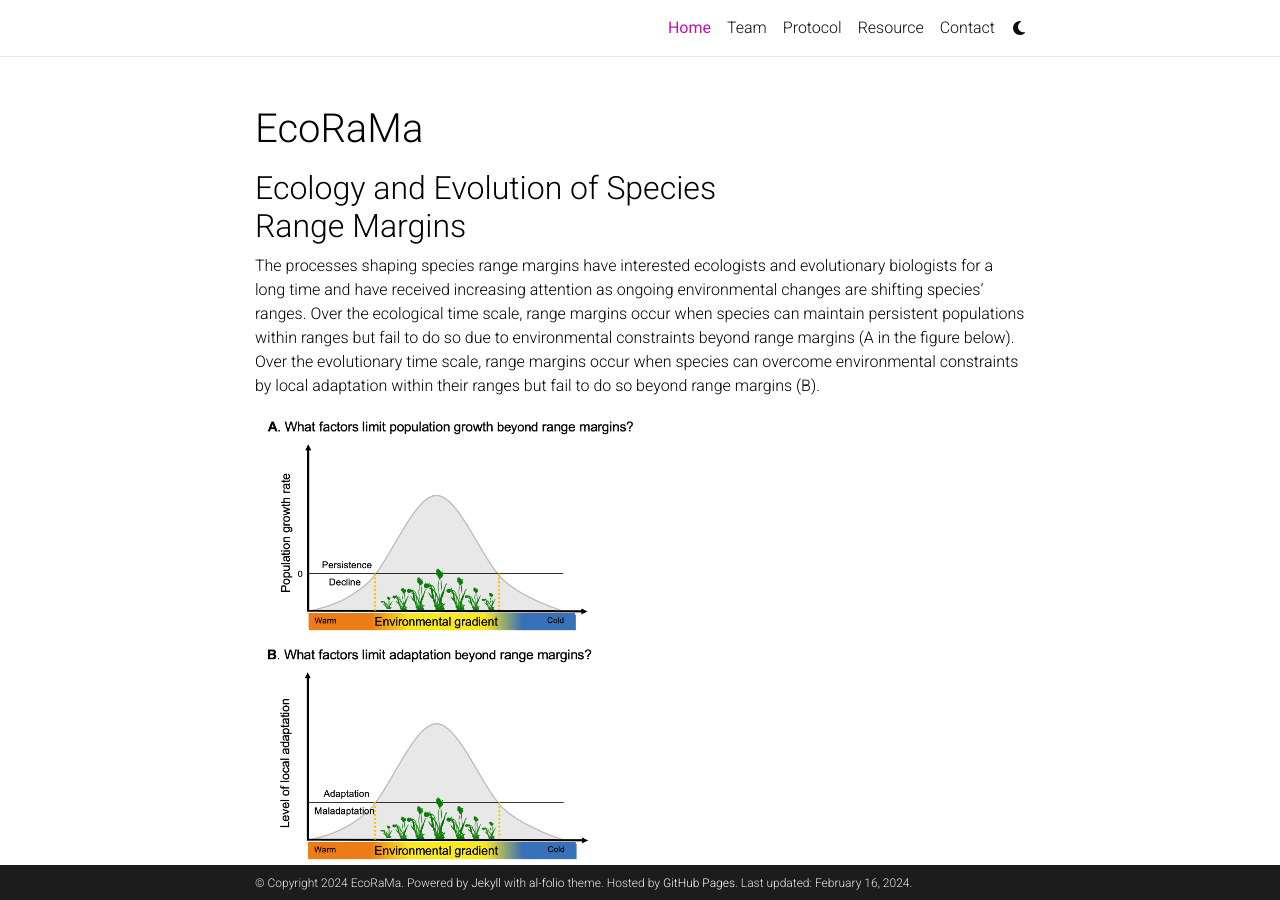
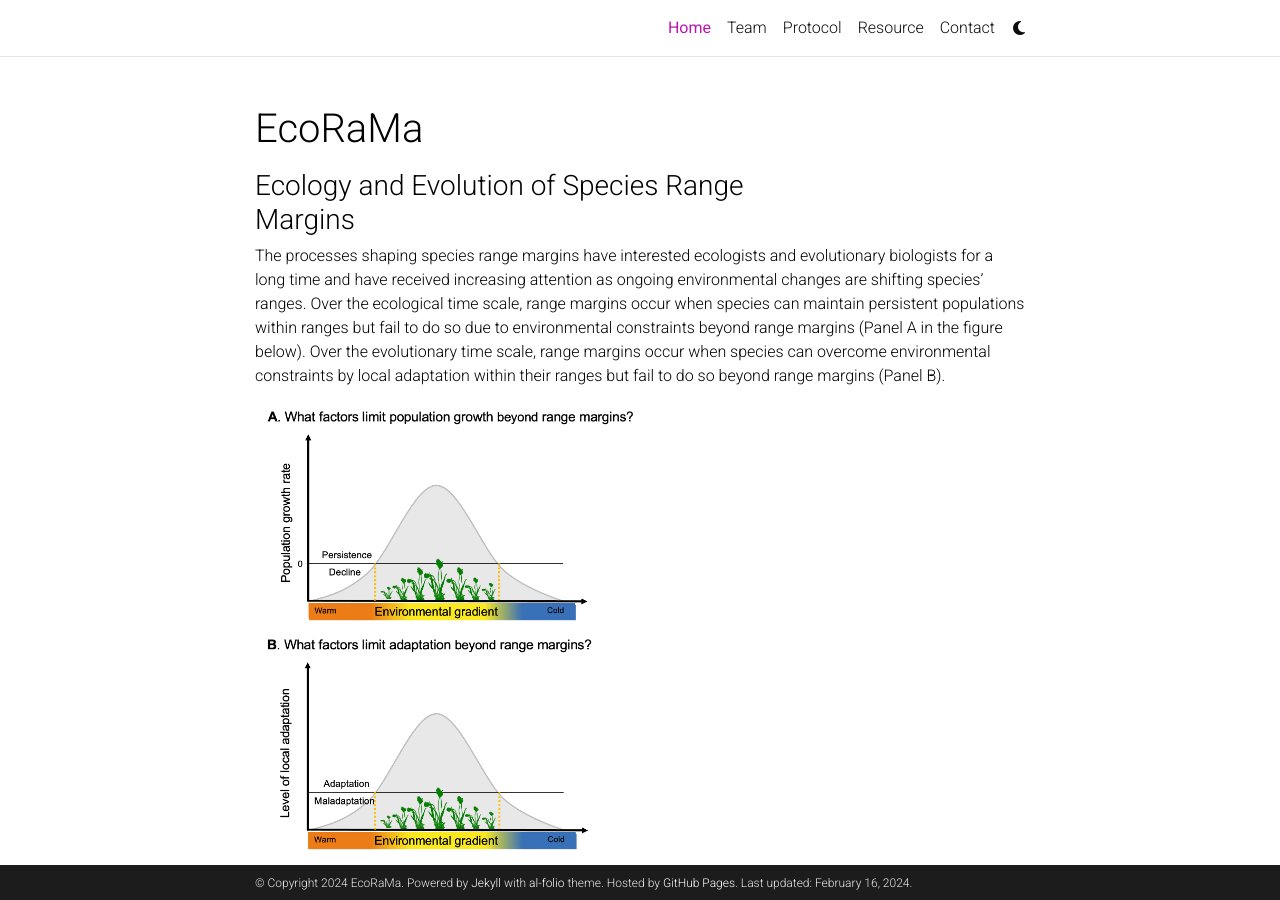
Before and after one commit to EcoRaMa/EcoRaMa.github.io, a Jekyll site: the page built from _pages/about.md, in a window 1280 px wide and 900 px high. Built offline with Jekyll 4.4.1, drawn with Linux system fonts in a browser that asks for light colours; comment, search, counter and statistics services are not loaded; a style sheet for code colours, icons or effects is not loaded; some of the changed text lies outside the part shown.

Commit message:
Update about.md

```diff
--- a/_pages/about.md
+++ b/_pages/about.md
@@ -19,8 +19,8 @@
 social: false  # includes social icons at the bottom of the page
 ---
 
-## Ecology and Evolution of Species Range Margins
-The processes shaping species range margins have interested ecologists and evolutionary biologists for a long time and have received increasing attention as ongoing environmental changes are shifting species' ranges. Over the ecological time scale, range margins occur when species can maintain persistent populations within ranges but fail to do so due to environmental constraints beyond range margins (A in the figure below). Over the evolutionary time scale, range margins occur when species can overcome environmental constraints by local adaptation within their ranges but fail to do so beyond range margins (B).
+### Ecology and Evolution of Species Range Margins
+The processes shaping species range margins have interested ecologists and evolutionary biologists for a long time and have received increasing attention as ongoing environmental changes are shifting species' ranges. Over the ecological time scale, range margins occur when species can maintain persistent populations within ranges but fail to do so due to environmental constraints beyond range margins (Panel A in the figure below). Over the evolutionary time scale, range margins occur when species can overcome environmental constraints by local adaptation within their ranges but fail to do so beyond range margins (Panel B).
 
 <img src="assets/img/Range.margin_ecology_evolution.png" alt="Range margin" width="50%" height="50%">
 
@@ -31,24 +31,23 @@
 ## Study system
 In this project, we use a wind-pollinated dioecious (and thus fully outcrossing) annual plant, Mercurialis annua, as a model system. M. annua has a range across Europe and the Middle East (the shaded area), resulting from northern- and westward range expansion out of an eastern Mediterranean refugium after the Pleistocene glaciation ended. It has recently proved ideal for experimental evolution under semi-natural conditions. We have sampled seeds from its range edge (orange), core (green), and refugium (blue).
 
-<img src="assets/img/study.system.png" alt="Study system" width="50%" height="50%">
+<img src="assets/img/study.system.png" alt="Study system" width="70%" height="70%">
 
 <hr>
 
 ## Experimental design
 In spring 2024, we will establish populations at 11 localities across and beyond its range. At each locality, the experimental populations are subject to different 'admixture' (i.e. migration) treatments, ranging from zero (no admixture) to local (local admixture) to distant (core-edge admixture and refugium-edge admixture). Across study localities, these populations are exposed to range-wide variation in abiotic and biotic conditions. The figure below shows a typical design at an edge site.
 
-<img src="assets/img/design.png" alt="Experimental design" width="50%" height="50%">
+<img src="assets/img/design.png" alt="Experimental design" width="40%" height="40%">
 
 <hr>
 
 ## Aims
 We will monitor the evolution of these experimental populations for four generations regarding phenotypic variation, demographic performance, and genome sequence variation. Combining the data with demographic modelling, quantitive genetics, and population genetics, we aim to uncover the ecological and evolutionary processes that contribute to range margins, specifically,
 
-(1)	To identify environmental factors, including abiotic and biotic factors, that limit population growth towards range margins;
-
-(2) To distinguish between the swamping and rescue explanations for species' range margins
-
-(3)	To uncover the phenotypic and genetic factors limiting local adaptation beyond range margins.
-
-(4)	To unravel the genetic basis of local adaptation
+<ul>
+  <li>(1) To identify environmental factors, including abiotic and biotic factors, that limit population growth towards range margins</li>
+  <li>(2) To distinguish between the swamping and rescue explanations for species' range margins</li>
+  <li>(3) To uncover the phenotypic and genetic factors limiting local adaptation beyond range margins.</li>
+  <li>(4) To unravel the genetic basis of local adaptation</li>
+</ul>
```
